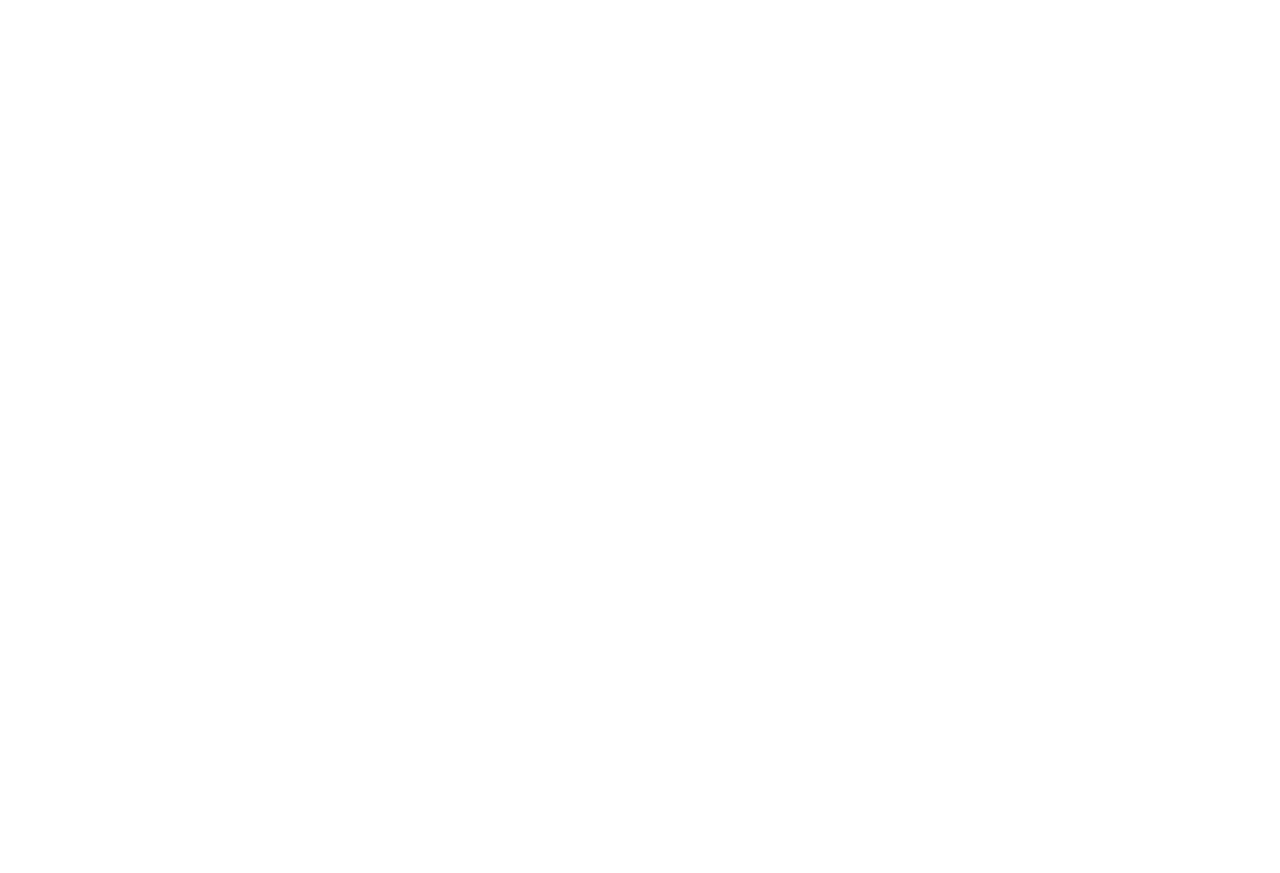
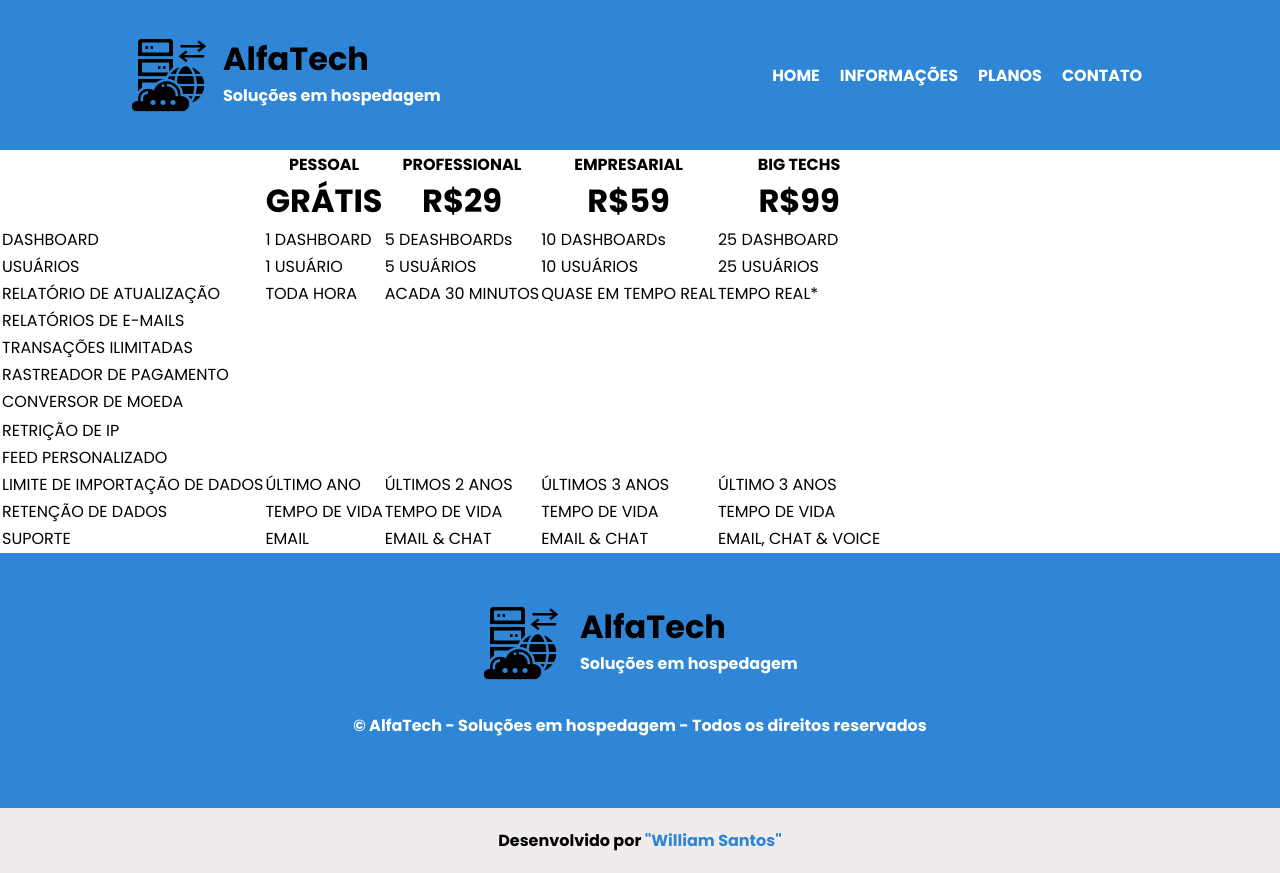
Before and after one commit to WBS-Developer/Provedor-de-Hospedagem--DEVMEDIA, a plain HTML site: page tabeladeprecos.html in a window 1280 px wide. Before the commit the page ends 800 px from the top, so only its background shows below. Drawn offline with Linux system fonts and the light colour scheme.

Commit message:
Inicio da Criação da Página Tabela de preços

```diff
--- a/css/estilos_home.css
+++ b/css/estilos_home.css
@@ -40,7 +40,6 @@ header{
  margin: 10px;
  list-style: none;
  font-weight: bold;
-
 }
 .menu a{
     text-decoration: none;
@@ -254,9 +253,6 @@ table tr:nth-of-type(odd){
 
 
 }
-container_rodape{
-    display: flex;
-}
 .container_rodape_01{
     width: 320px;
     margin: auto;
--- /dev/null
+++ b/css/tabeladeprecos.css
@@ -0,0 +1,88 @@
+*{
+    margin: 0;
+    padding: 0;
+    box-sizing: size;
+    font-family: 'Poppins', sans-serif;
+}
+header{
+    display: flex;
+    justify-content: center;
+    background-color: #2f86d6;
+}
+.container-topo{
+
+    width: 1024px;
+    padding: 35px 0px;
+    display: flex;
+    justify-content: space-between;
+    align-items: center;
+}
+.logo{
+    display: flex;
+}
+.logo img{
+    width: 80px;
+    height:80px;
+    margin-right: 15px;
+}
+.texto_logo h1{
+    font-size: 32px;
+    color: #000000;
+}
+.texto_logo p{
+    color:#fff;
+    font-weight: bold;
+    font-size: 16px;
+}
+.menu ul{
+    display: flex;
+}
+.menu li{
+ margin: 10px;
+ list-style: none;
+ font-weight: bold;
+}
+.menu a{
+    text-decoration: none;
+    color: #fff;
+}
+
+.container_rodape{
+    background-color: #2f86d6;
+}
+
+
+
+.container_rodape_01{
+    width: 320px;
+    margin: auto;
+    display: flex;
+    padding-top: 50px;
+    padding-bottom: 30px ;
+
+}
+.container_rodape_01 img{
+    width:80px;
+    height:80px;
+    margin-right: 20px;
+}
+.container_rodape_01 p{
+    color: #fff;
+    font-weight: bold;
+}
+.container_rodape_02{
+   text-align: center;
+   padding-bottom: 70px;
+   font-weight: bold;
+   color: #fff;
+}
+
+.container_rodape_03{
+    background-color: #f0ecec;
+    text-align: center;
+    font-weight: bold;
+    padding: 20px;
+}
+.container_rodape_03 span{
+    color: #2f86d6;
+}
--- a/tabeladeprecos.html
+++ b/tabeladeprecos.html
@@ -0,0 +1,168 @@
+<!DOCTYPE html>
+<html lang="pt-br">
+<head>
+    <meta charset="UTF-8">
+    <meta name="viewport" content="width=device-width, initial-scale=1.0">
+    <link rel="preconnect" href="https://fonts.googleapis.com">
+    <link rel="preconnect" href="https://fonts.gstatic.com" crossorigin>
+    <link href="https://fonts.googleapis.com/css2?family=Poppins:wght@400;500;600;700;800;900&display=swap" rel="stylesheet">
+    <link rel="stylesheet" href="css/tabeladeprecos.css">
+    <title>alfatech</title>
+</head>
+<body>
+    <header>
+        <div class="container-topo">
+            <div class="logo">
+                <img src="img/logo-icone-escuro.png" alt="Logo">
+                <div class="texto_logo">
+                    <h1>AlfaTech</h1>
+                    <p>Soluções em hospedagem</p>
+                </div>
+            </div>
+            <div class="menu">
+                <ul>
+                    <a href="Home"><li>HOME</li></a>
+                    <a href="#informacao"><li>INFORMAÇÕES</li></a>
+                    <a href="#planos"><li>PLANOS</li></a>
+                    <a href="#contato"><li>CONTATO</li></a>
+                </ul>
+            </div>
+        </div>
+    </header>
+    <main>
+        <div>
+            <table>
+                <tr>
+                    <th>
+                    </th>
+                    <th>
+                       <p>PESSOAL</p>
+                       <H1>GRÁTIS</H1>
+                    </th>
+                    <th>
+                       <p>PROFESSIONAL</p>
+                       <H1>R$29</H1>
+                    </th>
+                    <th>
+                       <p>EMPRESARIAL</p>
+                       <H1>R$59</H1>
+                    </th>
+                    <th>
+                       <p>BIG TECHS</p>
+                       <H1>R$99</H1>
+                    </th>
+                </tr>
+                <tr>
+                    <td>DASHBOARD</td>
+                    <td>1 DASHBOARD</td>
+                    <td>5 DEASHBOARDs</td>
+                    <td>10 DASHBOARDs</td>
+                    <td>25 DASHBOARD</td>
+                </tr>
+                <tr>
+                    <td>USUÁRIOS</td>
+                    <td>1 USUÁRIO</td>
+                    <td>5 USUÁRIOS</td>
+                    <td>10 USUÁRIOS</td>
+                    <td>25 USUÁRIOS</td>
+                </tr>
+                <tr>
+                    <td>RELATÓRIO DE ATUALIZAÇÃO</td>
+                    <td>TODA HORA</td>
+                    <td> ACADA 30 MINUTOS</td>
+                    <td> QUASE EM TEMPO REAL</td>
+                    <td> TEMPO REAL*</td>
+                </tr>
+                <tr>
+                    <td>RELATÓRIOS DE E-MAILS</td>
+                    <td></td>
+                    <td></td>
+                    <td></td>
+                    <td></td>
+                <tr>
+                    <td>TRANSAÇÕES ILIMITADAS</td>
+                    <td></td>
+                    <td></td>
+                    <td></td>
+                    <td></td>
+                </tr>
+                <tr>
+                    <td>RASTREADOR DE PAGAMENTO</td>
+                    <td></td>
+                    <td></td>
+                    <td></td>
+                    <td></td>
+                </tr>
+                <tr>
+                    <td>CONVERSOR DE MOEDA</td>
+                    <td></td>
+                    <td></td>
+                    <td></td>
+                    <td></td>
+                </tr>
+                <tr>
+                    <td></td>
+                    <td></td>
+                    <td></td>
+                    <td></td>
+                </tr>
+                <tr>
+                    <td>RETRIÇÃO DE IP</td>
+                    <td></td>
+                    <td></td>
+                    <td></td>
+                    <td></td>
+                </tr>
+                <tr>
+                    <td>FEED PERSONALIZADO</td>
+                    <td></td>
+                    <td></td>
+                    <td></td>
+                    <td></td>
+                </tr>
+                <tr>
+                    <td>LIMITE DE IMPORTAÇÃO DE DADOS</td>
+                    <td>ÚLTIMO ANO</td>
+                    <td>ÚLTIMOS 2 ANOS</td>
+                    <td>ÚLTIMOS 3 ANOS</td>
+                    <td>ÚLTIMO 3 ANOS</td>
+                </tr>
+                <tr>
+                    <td>RETENÇÃO DE DADOS</td>
+                    <td>TEMPO DE VIDA</td>
+                    <td>TEMPO DE VIDA</td>
+                    <td>TEMPO DE VIDA</td>
+                    <td>TEMPO DE VIDA</td>
+                </tr>
+                <tr>
+                    <td>SUPORTE</td>
+                    <td>EMAIL</td>
+                    <td>EMAIL & CHAT</td>
+                    <td>EMAIL & CHAT</td>
+                    <td>EMAIL, CHAT & VOICE</td>
+                </tr>
+
+            </table>
+        </div>
+    </main>
+    <footer>
+        <div class="container_rodape">
+            <div class="container_rodape_01">
+                <img src="img/logo-icone-escuro.png" alt="Logo Hospedagem">
+
+                <div>
+                    <h1>AlfaTech</h1>
+                    <p>Soluções em hospedagem</p>
+                </div>
+            </div>
+            <div class="container_rodape_02">
+                <p>© AlfaTech - Soluções em hospedagem - Todos os direitos reservados</p>
+            </div>
+        </div>
+        <div class="container_rodape_03">
+            <p>Desenvolvido por <span>"William Santos"</span></p>
+        </div>
+    </footer>
+
+</body>
+</html>
```
Also changed, not shown: index.html (+2 -2 lines).
